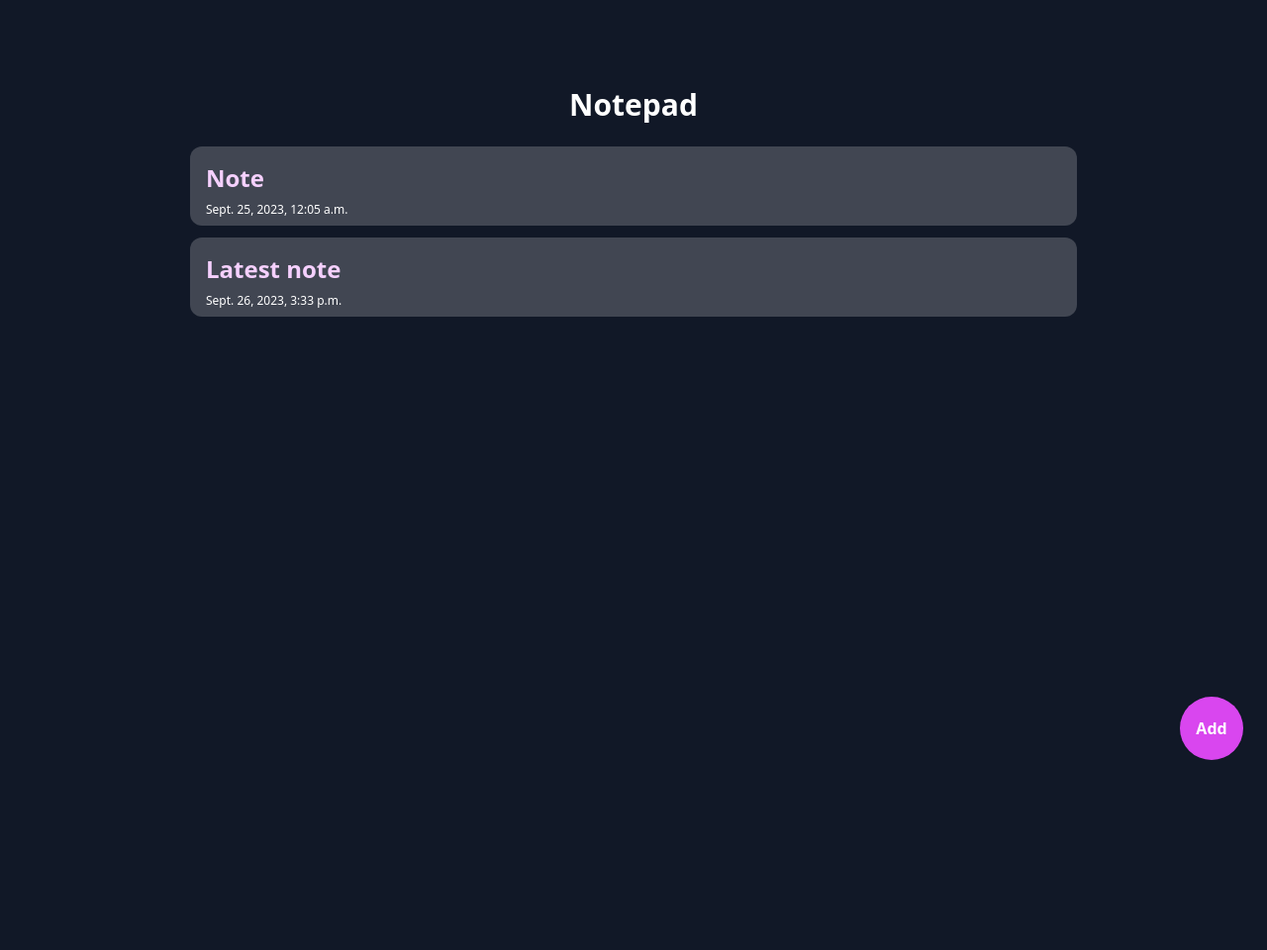
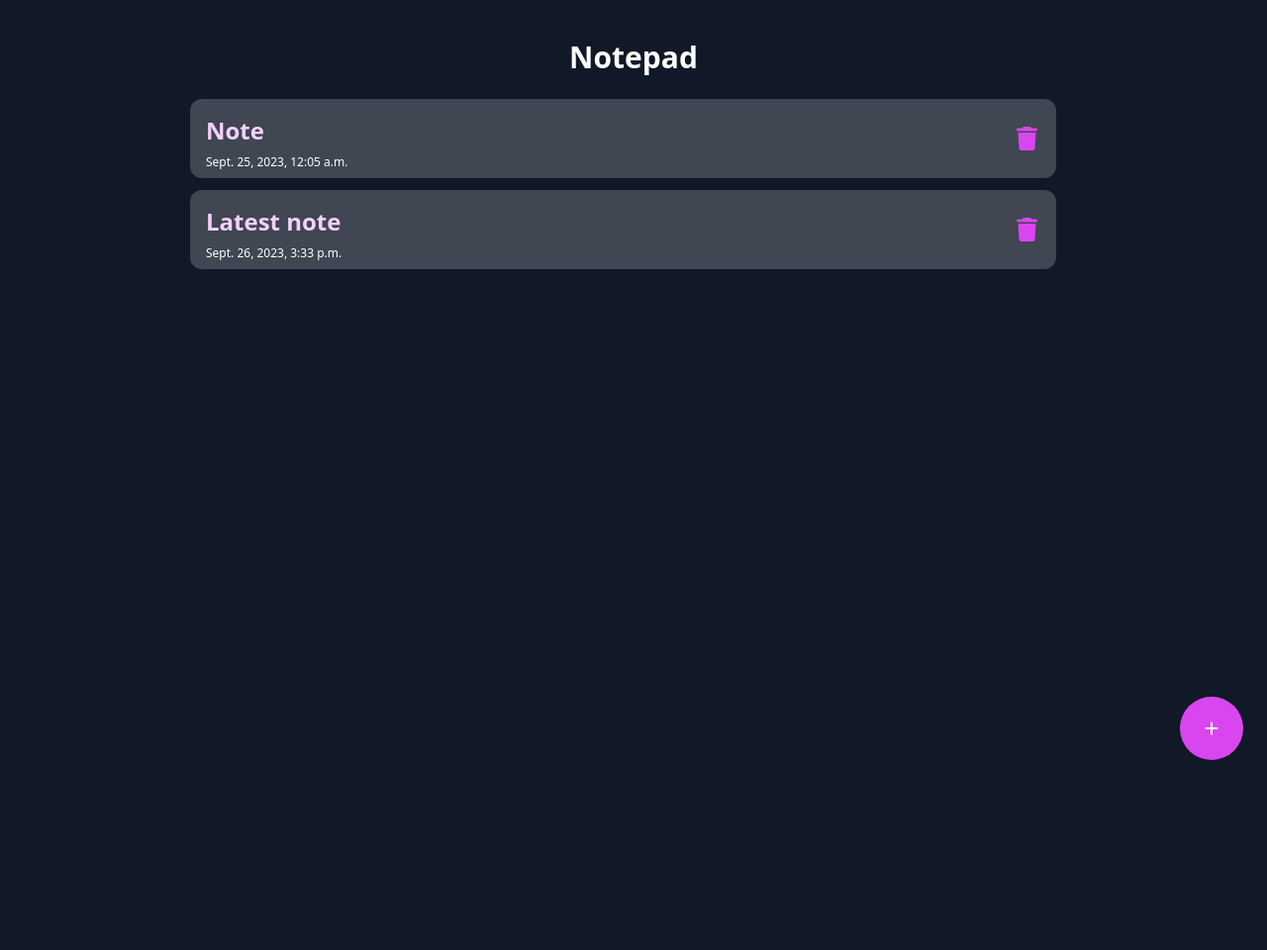
Before and after one commit to ErictheWebSev/Notepad, a Django app: page / in a window 1280 px wide. Shown: the whole page at 99% size. Before the commit the page ends 768 px from the top, so only its background shows below. Run offline with Django 4.2, Linux system fonts and the light colour scheme; data comes from the database, SQL or seed files in the repository; both versions use the stored data as it was after the commit; style sheets or scripts are compiled from the project's sources; some libraries are stand-ins or nearby versions.

Commit message:
added a delete functionality.

```diff
--- a/notepad/settings.py
+++ b/notepad/settings.py
@@ -23,9 +23,9 @@ BASE_DIR = Path(__file__).resolve().parent.parent
 SECRET_KEY = 'django-insecure-l+6b8&py*063760j$gh_#_-^fl(uy)=2q$6j9qp1k212p8zbh-'
 
 # SECURITY WARNING: don't run with debug turned on in production!
-DEBUG = False
+DEBUG = True
 
-ALLOWED_HOSTS = ['*']
+ALLOWED_HOSTS = []
 
 
 # Application definition
--- a/notes/forms.py
+++ b/notes/forms.py
@@ -2,6 +2,7 @@ from django import forms
 from ckeditor.fields import CKEditorWidget
 from .models import Note
 
+input_class = 'bg-gray-700  h-10 w-80 text-lg px-4 py-3 text-gray-600'
 
 class NoteForm(forms.ModelForm):
 	class Meta:
@@ -9,6 +10,7 @@ class NoteForm(forms.ModelForm):
 		fields = ['title', 'content']
 
 		widgets = {
-			'title': forms.TextInput(attrs={'class': 'input', 'placeholder': 'Enter A Task'}),
+			'title': forms.TextInput(attrs={'class': input_class,
+			'placeholder': 'Enter A Task'}),
 			'content': CKEditorWidget()
 		}
--- a/notes/static/css/input.css
+++ b/notes/static/css/input.css
@@ -29,4 +29,8 @@
   .blueness {
     @apply bg-blue-400
   }
+
+  .input {
+    @apply bg-transparent border border-pink-500 h-10 w-full
+  }
 }
--- a/notes/static/css/styles.css
+++ b/notes/static/css/styles.css
@@ -619,16 +631,24 @@ video {
   margin-bottom: 3rem;
 }
 
-.mb-5 {
-  margin-bottom: 1.25rem;
+.mb-4 {
+  margin-bottom: 1rem;
 }
 
 .mb-6 {
   margin-bottom: 1.5rem;
 }
 
-.mt-12 {
-  margin-top: 3rem;
+.mt-24 {
+  margin-top: 6rem;
+}
+
+.mt-1 {
+  margin-top: 0.25rem;
+}
+
+.mt-16 {
+  margin-top: 4rem;
 }
 
 .block {
@@ -671,14 +711,56 @@ video {
   max-width: 56rem;
 }
 
+.-translate-y-4 {
+  --tw-translate-y: -1rem;
+  transform: translate(var(--tw-translate-x), var(--tw-translate-y)) rotate(var(--tw-rotate)) skewX(var(--tw-skew-x)) skewY(var(--tw-skew-y)) scaleX(var(--tw-scale-x)) scaleY(var(--tw-scale-y));
+}
+
+.translate-x-10 {
+  --tw-translate-x: 2.5rem;
+  transform: translate(var(--tw-translate-x), var(--tw-translate-y)) rotate(var(--tw-rotate)) skewX(var(--tw-skew-x)) skewY(var(--tw-skew-y)) scaleX(var(--tw-scale-x)) scaleY(var(--tw-scale-y));
+}
+
+.-translate-x-10 {
+  --tw-translate-x: -2.5rem;
+  transform: translate(var(--tw-translate-x), var(--tw-translate-y)) rotate(var(--tw-rotate)) skewX(var(--tw-skew-x)) skewY(var(--tw-skew-y)) scaleX(var(--tw-scale-x)) scaleY(var(--tw-scale-y));
+}
+
+.translate-y-4 {
+  --tw-translate-y: 1rem;
+  transform: translate(var(--tw-translate-x), var(--tw-translate-y)) rotate(var(--tw-rotate)) skewX(var(--tw-skew-x)) skewY(var(--tw-skew-y)) scaleX(var(--tw-scale-x)) scaleY(var(--tw-scale-y));
+}
+
+.translate-y-5 {
+  --tw-translate-y: 1.25rem;
+  transform: translate(var(--tw-translate-x), var(--tw-translate-y)) rotate(var(--tw-rotate)) skewX(var(--tw-skew-x)) skewY(var(--tw-skew-y)) scaleX(var(--tw-scale-x)) scaleY(var(--tw-scale-y));
+}
+
+.translate-y-6 {
+  --tw-translate-y: 1.5rem;
+  transform: translate(var(--tw-translate-x), var(--tw-translate-y)) rotate(var(--tw-rotate)) skewX(var(--tw-skew-x)) skewY(var(--tw-skew-y)) scaleX(var(--tw-scale-x)) scaleY(var(--tw-scale-y));
+}
+
 .flex-col {
   flex-direction: column;
+}
+
+.justify-between {
+  justify-content: space-between;
 }
 
 .space-y-3 > :not([hidden]) ~ :not([hidden]) {
   --tw-space-y-reverse: 0;
   margin-top: calc(0.75rem * calc(1 - var(--tw-space-y-reverse)));
   margin-bottom: calc(0.75rem * var(--tw-space-y-reverse));
+}
+
+.overflow-hidden {
+  overflow: hidden;
+}
+
+.overflow-x-hidden {
+  overflow-x: hidden;
 }
 
 .rounded-full {
@@ -754,6 +850,11 @@ video {
   color: rgb(255 255 255 / var(--tw-text-opacity));
 }
 
+.text-fuchsia-500 {
+  --tw-text-opacity: 1;
+  color: rgb(217 70 239 / var(--tw-text-opacity));
+}
+
 .outline-none {
   outline: 2px solid transparent;
   outline-offset: 2px;
--- a/notes/templates/index.html
+++ b/notes/templates/index.html
@@ -5,11 +5,15 @@
 {% endblock %}
 
 {% block content %}
- <div class="max-w-4xl sm:mx-auto mt-12 relative">
- <div id="todo-form" class="w-full h-screen z-10 bg-gray-900 mb-5">
-   <h2 class="text-2xl text-white text-center">New notes</h2>
-   <button class="absolute -top-16 text-white left-2 bg-fuchsia-500 h-9 w-9 p-5
-   rounded-full text-center" id="closeForm"></button>
+ <div id="todo-form" class="pb-20 w-full h-[120vh] py-6 bg-gray-900 z-10 top-0
+ overflow-x-hidden">
+   <div class="mt-16">
+
+   <h2 class="text-2xl text-white text-center mb-4">New notes</h2>
+   <button class="absolute top-4 left-3 bg-fuchsia-500 w-14 h-14 p-3 text-center
+   rounded-full outline-none text-center text-white font-bold -translate-y-4
+   z-10"
+   id="closeForm"> <i class="fa fa-close"></i> </button>
     <form id="noteForm" method="post">
       {% csrf_token %}
       {{ form.media }}
@@ -21,23 +25,42 @@
       <div class="flex flex-col">
         {{ form.content }}
       </div>
-      <button type="submit" class="w-full h-10 px-4 py-2 bg-fuchsia-500
+      <button type="submit" class="w-full h-12 px-4 py-3 bg-fuchsia-500
       rounded-lg text-white my-4">Add Note</button>
     </form>
+   </div>
   </div>
+ <div class="max-w-4xl sm:mx-auto relative overflow-x-hidden">
+
    <h2 class="text-3xl text-white font-semibold text-center mb-6">Notepad</h2>
    <div class="flex flex-col space-y-3">
      {% for note in notes %}
-     <div class="box notes" data-file-id='{{ note.id }}'>
-       <h2 class="h2">{{ note.title }}</h2>
-       <p class="p">{{ note.created }}</p>
+     <div class="flex justify-between">
+       <div class="box notes" data-file-id='{{ note.id }}'>
+         <h2 class="h2">{{ note.title }}</h2>
+         <p class="p">{{ note.created }}</p>
+       </div>
+       <div class="-translate-x-10 translate-y-6">
+         <button class="text-fuchsia-500 text-2xl delete" data-file-del='{{ note.id }}'><i class="fa fa-trash"></i></button>
+       </div>
      </div>
     {% endfor %}
    </div>
 
    <button class="fixed bottom-8 right-6 bg-fuchsia-500 w-16 h-16 p-3 text-center
-   rounded-full z-10 outline-none text-center text-white font-bold" id="openForm"> Add </button>
+   rounded-full z-10 outline-none text-center text-white font-bold"
+   id="openForm"> <i class="fa fa-plus"></i> </button>
 
-
+  <div id="detail-con" class="w-full h-screen px-4 py-6 bg-gray-900 z-10
+  fixed top-0 overflow-x-hidden overflow-hidden hidden">
+       <button class="absolute top-7 left-3 bg-fuchsia-500 w-14 h-14 p-3 text-center
+   rounded-full outline-none text-center text-white font-bold"
+   id="closeDetail"> <i class="fa fa-close"></i> </button>
+   <div class="mt-24">
+    <h2 class="detail-t h2 mb-12">Test</h2>
+    <div class="detail-b text-white">
+    </div>
+   </div>
+  </div>
  </div>
 {% endblock %}
--- a/notes/views.py
+++ b/notes/views.py
@@ -65,8 +65,9 @@ def edit_note(request, note_id):
 			return JsonResponse({'success': True, 'message': 'Edited Successfully'})
 	else:
 		form_edit = NoteForm(instance=note)
+
 		context = {
 			'form2': form_edit
 		}
 
-		return render(request, 'index.html')
+		return render(request, 'index.html', context)
```
Also changed, not shown: other parts of notes/static/css/styles.css (+64 -18 lines), notes/static/js/main.js (+40 -1 lines), db.sqlite3.
